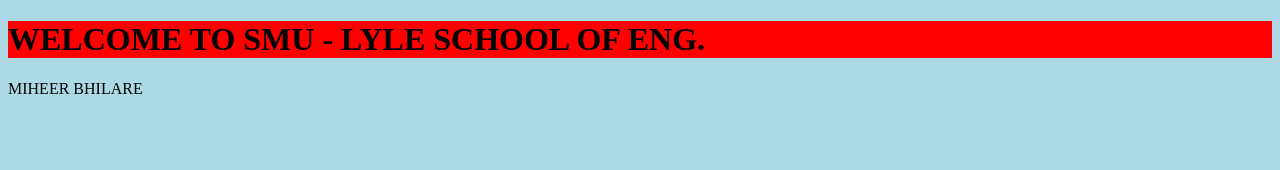
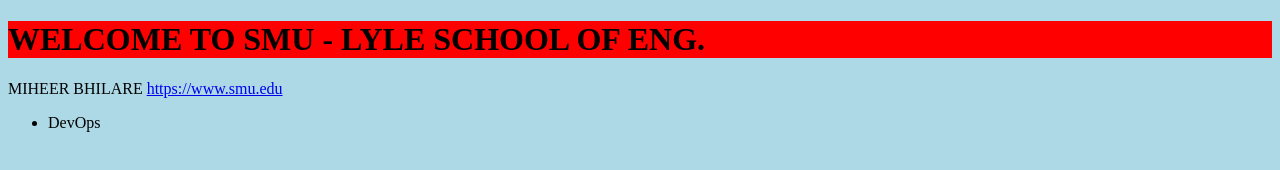
Before and after one commit to Miheer2725/SMU-EETS8357-MIHEER, a plain HTML site: page index.html in a window 1280 px wide. Drawn offline with Linux system fonts and the light colour scheme.

Commit message:
Update index.html

```diff
--- a/index.html
+++ b/index.html
@@ -6,5 +6,8 @@
   <body style = "background-color:lightblue;">
       <h1 style="background-color:Red;"> WELCOME TO SMU - LYLE SCHOOL OF ENG. </h1>
       <p1> MIHEER BHILARE </p1>
+    <p2> <a href = "https://www.smu.edu"> https://www.smu.edu </a> </p2>
+<ul> <li> DevOps </li>
+</ul>
   </body>
 </html>
```
